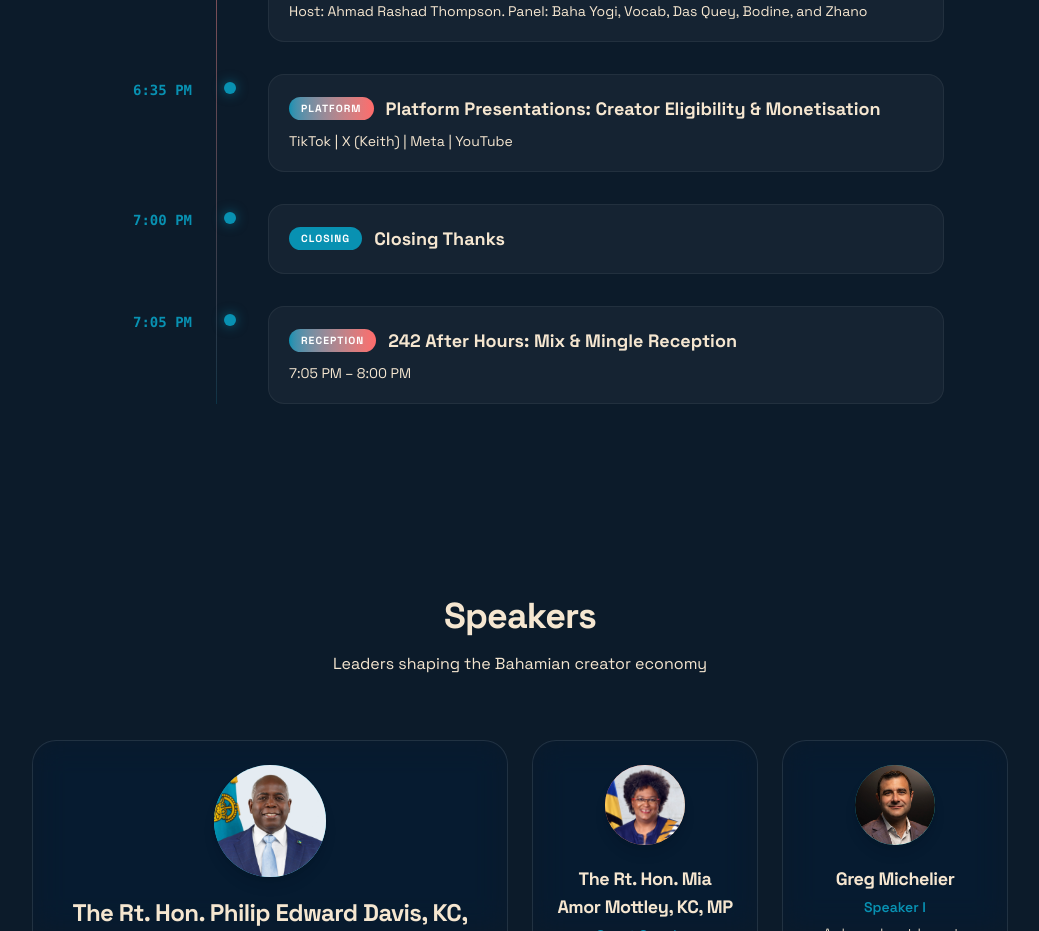
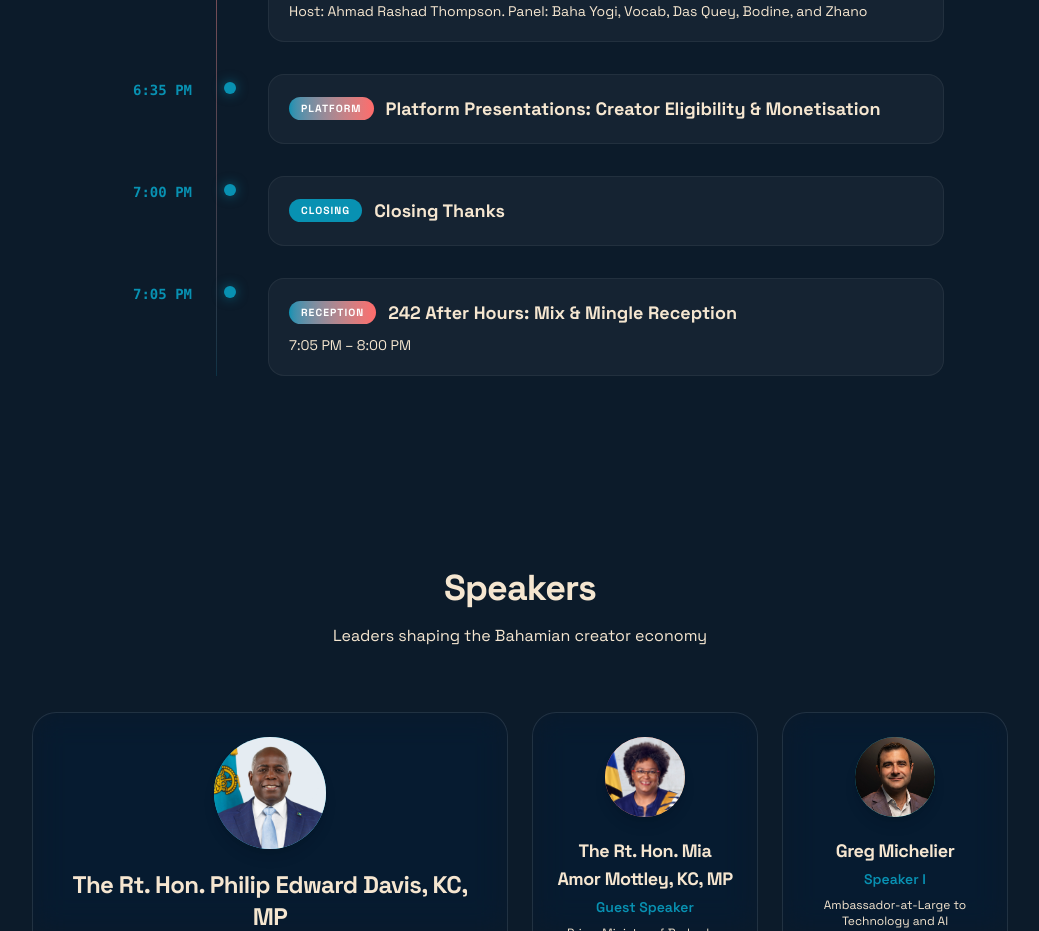
Before and after one commit to gmr0780/Bahamas-Creator-Economy, a Next.js app: page /event in a window 1280 px wide. Shown: the part 2900-3831 px from the top of the page, without its empty margins (120-1159 px from the left). Built offline with nearby package versions, Linux system fonts and the light colour scheme; no server answers; the database is empty.

Commit message:
Remove platform names from Platform Presentations agenda item

```diff
--- a/src/app/event/page.tsx
+++ b/src/app/event/page.tsx
@@ -14,7 +14,7 @@ const agendaItems = [
   { time: "5:40 PM", tag: "PANEL", tagColor: "bg-coral", title: "Panel I: Building Domestic Brand Power", subtitle: "Host: Jillian Grey. Deputy PM Chester Cooper, Minister of Tourism" },
   { time: "6:00 PM", tag: "PRESENT", tagColor: "bg-coral", title: "Connecting Content Creators to Brands and Audiences for Revenue", subtitle: "Alexa Alianiello" },
   { time: "6:15 PM", tag: "PANEL", tagColor: "bg-aqua", title: "Panel II: Leveraging Our Platforms", subtitle: "Host: Ahmad Rashad Thompson. Panel: Baha Yogi, Vocab, Das Quey, Bodine, and Zhano" },
-  { time: "6:35 PM", tag: "PLATFORM", tagColor: "bg-gradient-to-r from-aqua to-coral", title: "Platform Presentations: Creator Eligibility & Monetisation", subtitle: "TikTok | X (Keith) | Meta | YouTube" },
+  { time: "6:35 PM", tag: "PLATFORM", tagColor: "bg-gradient-to-r from-aqua to-coral", title: "Platform Presentations: Creator Eligibility & Monetisation", subtitle: "" },
   { time: "7:00 PM", tag: "CLOSING", tagColor: "bg-aqua", title: "Closing Thanks", subtitle: "" },
   { time: "7:05 PM", tag: "RECEPTION", tagColor: "bg-gradient-to-r from-aqua to-coral", title: "242 After Hours: Mix & Mingle Reception", subtitle: "7:05 PM – 8:00 PM" },
 ];
```
